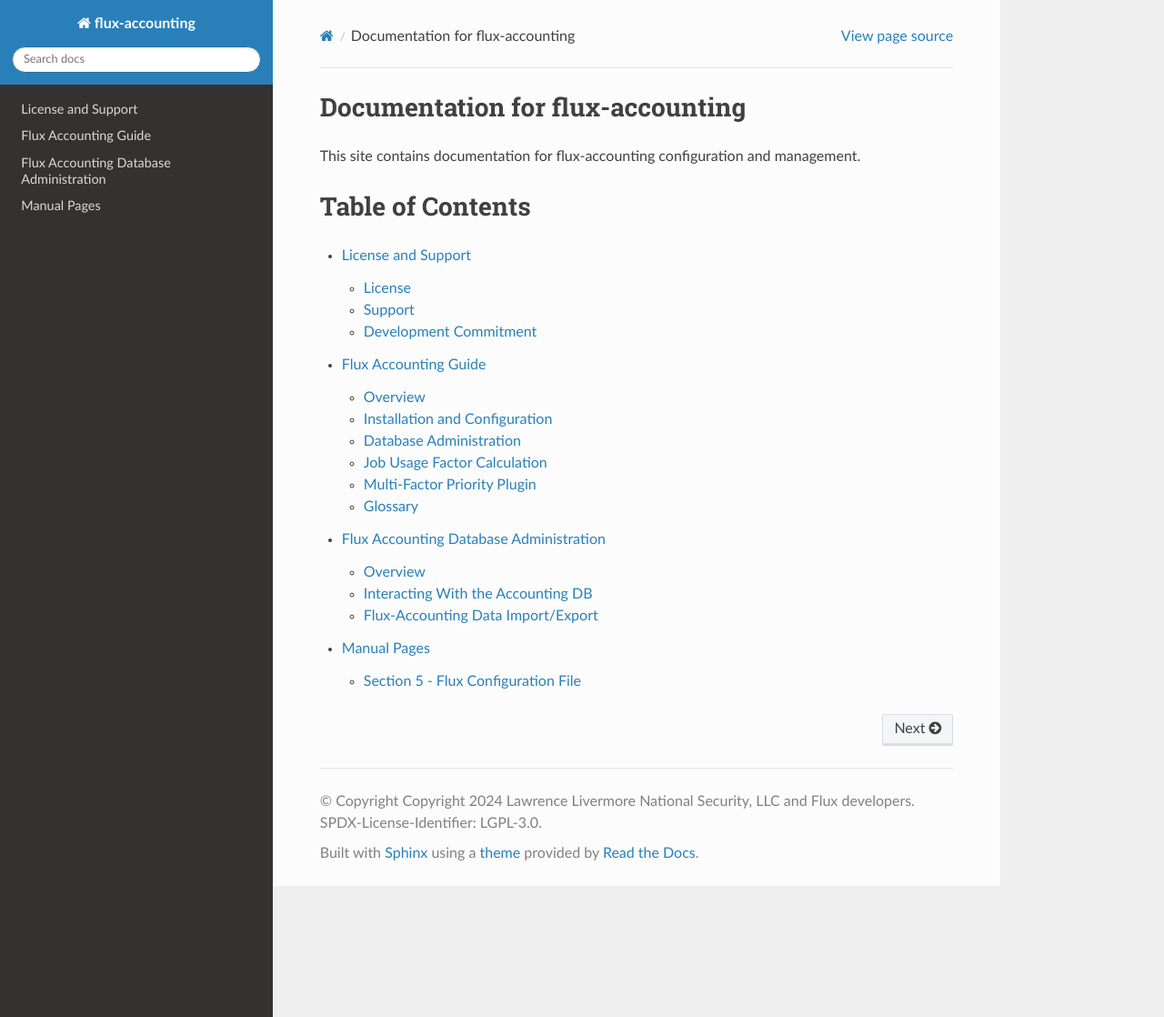
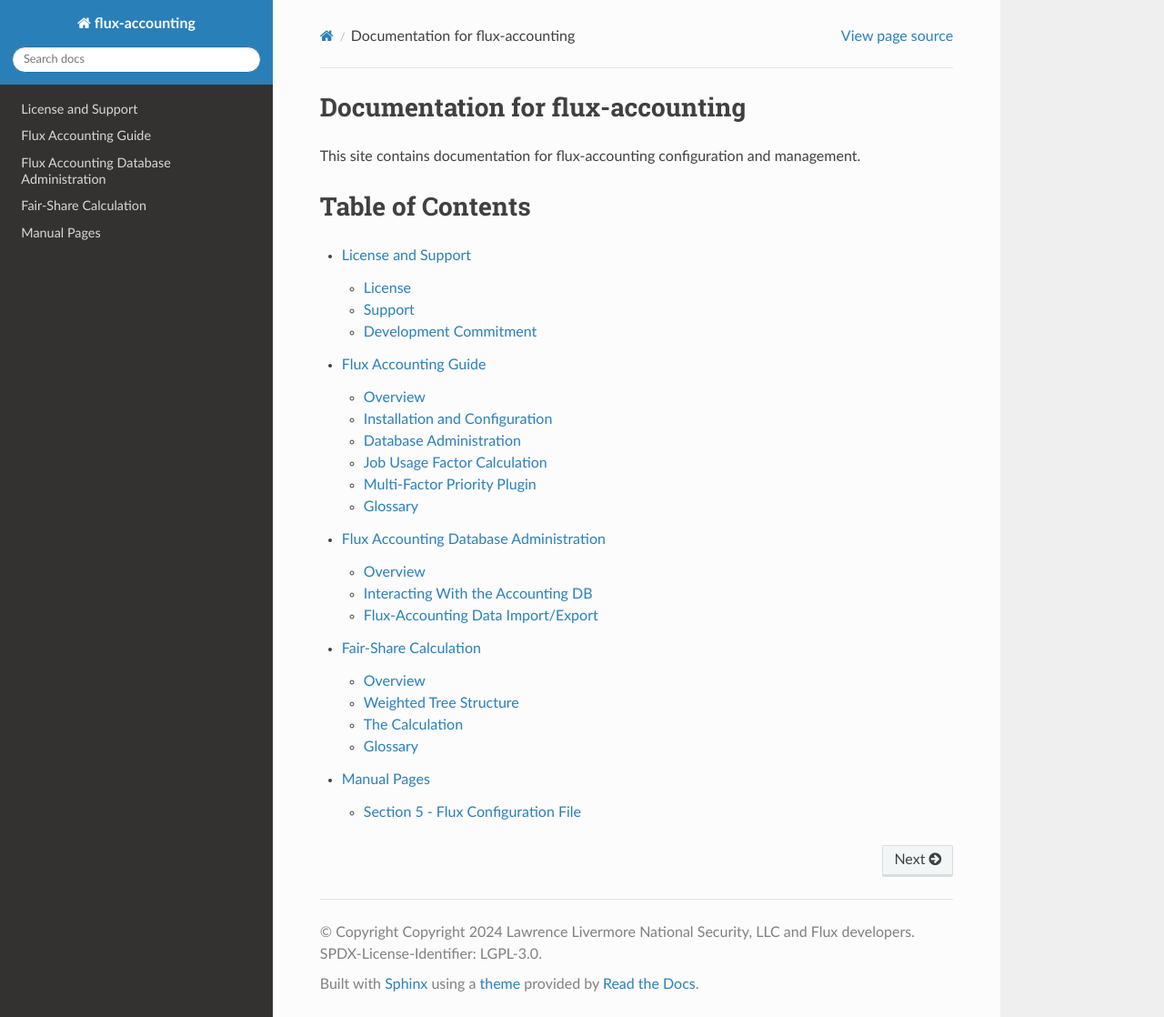
Before and after one commit to flux-framework/flux-accounting, a Sphinx documentation site: the page built from doc/index.rst, in a window 1280 px wide and 1118 px high. Shown: the whole window at 91% size. Built offline with Sphinx 7.4.7 and the Read the Docs theme 3.1.0, drawn with Linux system fonts in a browser that asks for light colours; some of the changed lines change nothing that is shown.

Commit message:
doc: add fair-share documentation
Problem: flux-accounting doesn't really have any in-depth documentation
about how fair-share is calculated for a hierarchy of banks and users.

Add some documentation about how fair-share is calculated for a
hierarchy of banks and users in flux-accounting. Create an example
hierarchy and walk through the process of calculating fair-share for an
association.

```diff
--- /dev/null
+++ b/doc/components/fair-share.rst
@@ -0,0 +1,430 @@
+.. _fair-share:
+
+######################
+Fair-Share Calculation
+######################
+
+*key terms: weighted walk*
+
+This document outlines how fair-share is calculated for a hierarchy of banks
+and users in a flux-accounting database.
+
+********
+Overview
+********
+
+Fair-share is a metric used to ensure equitable resource allocation among
+associations within a shared system. It represents the ratio between the amount
+of resources an association is allocated versus the amount actually consumed.
+
+The fair-share value influences an association's priority when submitting jobs
+to the system, adjusting dynamically to reflect current usage compared to
+allocated shares. High consumption relative to allocation can decrease an
+association's fair-share value, reducing their priority for future resource
+allocation, thereby promoting balanced usage across all associations to
+maintain system fairness and efficiency.
+
+Fair-share values range between 0 and 1, with values closer to 1 indicating
+low prior usage relative to allocated resources. Associations are granted an
+initial fair-share value of 0.5 when they are first added to the
+flux-accounting database.
+
+flux-accounting dynamically adjusts fair-share as resources are consumed.
+Historical job usage diminishes in signficance over time, ensuring that
+short-term heavy usage does not permanently impact an association's fair-share.
+
+***********************
+Weighted Tree Structure
+***********************
+
+The hierarchy of banks and users in the flux-accounting database can be
+described in a hierarchical weighted tree structure. Below is an example
+structure:
+
+.. code-block:: text
+
+    root
+    ├── A
+    │   ├── user1
+    │   └── user2
+    ├── B
+    │   ├── user3
+    │   └── user4
+    └── C
+        ├── user2
+        └── user5
+
+This structure is used to model relationships between banks and users, where:
+
+- each bank and user can have associated usage and shares
+- parent banks aggregate information about their subtree
+- job usage and allocated shares are used to calculate the fair-share for each bank and user
+
+Each bank in the hierarchy can have a parent (aside from the root bank) and
+children, forming a tree. The sub-banks which users belong can be considered
+intermediate nodes, and users are the leaf nodes.
+
+The node's attributes help determine its position and contribution within the
+tree. These attributes consist of:
+
+- **shares**: the node's share in its parent node
+- **usage**: how many resources the node has consumed
+
+The ``weighted_tree_node_t`` class models a node in a weighted hierarchical
+tree used to calculate fair-share distribution across a resource hierarchy (in
+flux-accounting's case, a hierarchy of banks and users).
+
+***************
+The Calculation
+***************
+
+The fair-share calculation can be described as:
+
+.. math::
+
+  \text{F} = \frac{\text{rank}_{node}}{\text{N}_{siblings}}
+
+where the rank of a node :math:`n` is determined by comparing its weight to
+that of its siblings. Weights (and thus, ranks) are sorted in descending order,
+first by bank, and then by user.
+
+.. math::
+
+  \text{weight}_{n} = \frac{\text{shares}_{weighted}}{\text{usage}_{weighted}}
+
+The weighted shares and weighted usage values are calculated by looking at the
+proportion of a node's shares and usage compared to its siblings:
+
+.. math::
+
+  \text{shares}_{weighted} = \frac{\text{shares}_{n}}{\text{shares}_{n+siblings}}
+
+.. math::
+
+  \text{usage}_{weighted} = \frac{\text{usage}_{n}}{\text{usage}_{n+siblings}}
+
+The banks are then sorted in descending order by weight. Once the banks are
+sorted, the users in each bank are then sorted by their respective weights.
+
+an example
+----------
+
+Consider the following hierarchy of accounts and users, represented in a table format:
+
+.. list-table::
+   :header-rows: 1
+   :widths: 10 15 10 10
+
+   * - parent
+     - name
+     - shares
+     - usage
+   * - root
+     -
+     - 1000
+     - 133
+   * - root
+     - account1
+     - 1000
+     - 121
+   * - account1
+     - leaf.1.1
+     - 10000
+     - 100
+   * - account1
+     - leaf.1.2
+     - 1000
+     - 11
+   * - account1
+     - leaf.1.3
+     - 100000
+     - 10
+   * - root
+     - account2
+     - 100
+     - 11
+   * - account2
+     - leaf.2.1
+     - 100000
+     - 8
+   * - account2
+     - leaf.2.2
+     - 10000
+     - 3
+   * - root
+     - account3
+     - 10
+     - 1
+   * - account3
+     - leaf.3.1
+     - 100
+     - 0
+   * - account3
+     - leaf.3.2
+     - 10
+     - 1
+
+The tree hierarchy is as follows:
+
+.. code-block:: text
+
+   root
+   ├── account1
+   │   ├── leaf.1.1
+   │   ├── leaf.1.2
+   │   └── leaf.1.3
+   ├── account2
+   │   ├── leaf.2.1
+   │   └── leaf.2.2
+   └── account3
+       ├── leaf.3.1
+       └── leaf.3.2
+
+Let's walk through the weight calculation for one of the users in this
+hierarchy: ``leaf.3.2``:
+
+.. list-table::
+   :header-rows: 1
+   :widths: 10 15 10 10
+
+   * - parent
+     - name
+     - shares
+     - usage
+   * - account3
+     - leaf.3.2
+     - 10
+     - 1
+
+We can calculate ``leaf.3.2``'s weighted shares with the equation we defined
+above:
+
+.. math::
+
+  \text{s_weighted}_{leaf.3.2} = \frac{\text{shares}_{leaf.3.2}}{\text{shares}_{leaf.3.2+siblings}} = \frac{\text{10}}{\text{110}} = \text{0.0909091}
+
+.. math::
+
+  \text{u_weighted}_{leaf.3.2} = \frac{\text{usage}_{leaf.3.2}}{\text{usage}_{leaf.3.2+siblings}} = \frac{\text{1}}{\text{1}} = \text{1}
+
+So, the final weight for ``leaf.3.2`` can be calculated as the following:
+
+.. math::
+
+  \text{weight}_{leaf.3.2} = \frac{\text{s_weighted}_{leaf.3.2}}{\text{u_weighted}_{leaf.3.2}} = \frac{\text{0.0909091}}{\text{1}} = \text{0.0909091}
+
+We apply the same process to a bank that holds users. Take ``account3`` for example:
+
+.. list-table::
+   :header-rows: 1
+   :widths: 10 15 10 10
+
+   * - parent
+     - name
+     - shares
+     - usage
+   * - root
+     - account3
+     - 10
+     - 1
+
+.. math::
+
+  \text{s_weighted}_{account3} = \frac{\text{shares}_{account3}}{\text{shares}_{account3+siblings}} = \frac{\text{10}}{\text{1110}} = \text{0.0909091}
+
+.. math::
+
+  \text{u_weighted}_{account3} = \frac{\text{usage}_{account3}}{\text{usage}_{account3+siblings}} = \frac{\text{1}}{\text{133}} = \text{0.0075188}
+
+.. math::
+
+  \text{weight}_{account3} = \frac{\text{s_weighted}_{account3}}{\text{u_weighted}_{account3}} = \frac{\text{0.00900901}}{\text{0.0075188}} = \text{1.1982}
+
+We repeat this process for every user and sub-bank in the hierarchy:
+
+.. list-table::
+   :header-rows: 1
+   :widths: 10 15 10
+
+   * - parent
+     - name
+     - weight
+   * - root
+     -
+     -
+   * - root
+     - account1
+     - 0.990246
+   * - account1
+     - leaf.1.1
+     - 0.109009
+   * - account1
+     - leaf.1.2
+     - 0.0990991
+   * - account1
+     - leaf.1.3
+     - 10.9009
+   * - root
+     - account2
+     - 1.08927
+   * - account2
+     - leaf.2.1
+     - 1.25
+   * - account2
+     - leaf.2.2
+     - 0.333333
+   * - root
+     - account3
+     - 1.1982
+   * - account3
+     - leaf.3.1
+     - 1.84467
+   * - account3
+     - leaf.3.2
+     - 0.909091
+
+After sorting the banks in descending order, we see that ``account3`` has the
+highest weight at 1.1982, followed by ``account2`` at 1.08927, and then finally
+``account1`` at 0.990246. Each bank's set of users are then sorted by their
+weight. If we look at ``account3``, we see that ``leaf.3.1`` has the highest
+weight at 1.84467. Therefore, ``leaf.3.1`` receives the highest rank of all of
+the users. ``leaf.3.2`` follows with the second highest rank, and ``account3``
+is now fully sorted. We repeat this process for the rest of the banks in the
+hierarchy:
+
+.. list-table::
+   :header-rows: 1
+   :widths: 10 15 10 10
+
+   * - rank
+     - parent
+     - name
+     - weight
+   * -
+     -
+     - root
+     -
+   * -
+     - root
+     - account3
+     - 1.1982
+   * - **1**
+     - account3
+     - leaf.3.1
+     - 1.84467
+   * - **2**
+     - account3
+     - leaf.3.2
+     - 0.909091
+   * -
+     - root
+     - account2
+     - 1.08927
+   * - **3**
+     - account2
+     - leaf.2.1
+     - 1.25
+   * - **4**
+     - account2
+     - leaf.2.2
+     - 0.333333
+   * -
+     - root
+     - account1
+     - 0.990246
+   * - **5**
+     - account1
+     - leaf.1.3
+     - 10.9009
+   * - **6**
+     - account1
+     - leaf.1.1
+     - 0.109009
+   * - **7**
+     - account1
+     - leaf.1.2
+     - 0.0990991
+
+To calculate the fair-share value :math:`F` for each user, we simply divide
+each user's rank by the number of users. As an example, take ``leaf.2.2``,
+which ranks 4th among all of the users:
+
+.. math::
+
+  \text{F}_{leaf.2.2} = \frac{\text{rank}_{leaf.2.2}}{\text{N}_{users}} = \frac{\text{4}}{\text{7}} = \text{0.571429}
+
+After performing a *weighted walk* on this hierarchy, the fair-share distribution
+for the users look like this:
+
+.. list-table::
+   :header-rows: 1
+   :widths: 10 15 10 10 10
+
+   * - bank
+     - username
+     - raw shares
+     - raw usage
+     - fair-share
+   * - root
+     -
+     - 1000
+     - 133.0
+     -
+   * - account1
+     -
+     - 1000
+     - 121.0
+     -
+   * - account1
+     - leaf.1.1
+     - 10000
+     - 100.0
+     - 0.285714
+   * - account1
+     - leaf.1.2
+     - 1000
+     - 11.0
+     - 0.142857
+   * - account1
+     - leaf.1.3
+     - 100000
+     - 10.0
+     - 0.428571
+   * - account2
+     -
+     - 100
+     - 11.0
+     -
+   * - account2
+     - leaf.2.1
+     - 100000
+     - 8.0
+     - 0.714286
+   * - account2
+     - leaf.2.2
+     - 10000
+     - 3.0
+     - 0.571429
+   * - account3
+     -
+     - 10
+     - 1.0
+     -
+   * - account3
+     - leaf.3.1
+     - 100
+     - 0.0
+     - 1.0
+   * - account3
+     - leaf.3.2
+     - 10
+     - 1.0
+     - 0.857143
+
+********
+Glossary
+********
+
+weighted walk
+  The traversal of a hierarchy starting from the root, during which the weights
+  for each bank and user are calculated.
--- a/doc/index.rst
+++ b/doc/index.rst
@@ -13,4 +13,5 @@
    guide/support
    guide/accounting-guide
    components/database-administration
+   components/fair-share
    index_man
```
